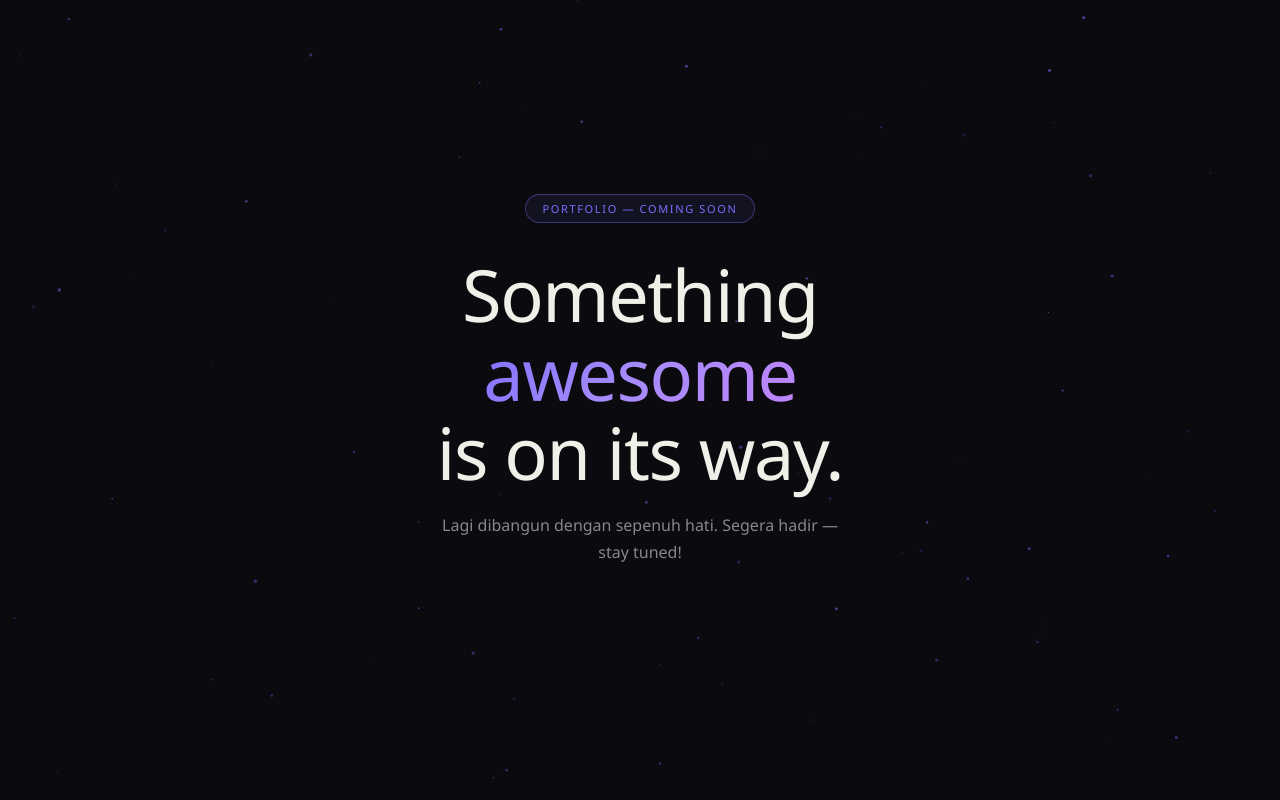
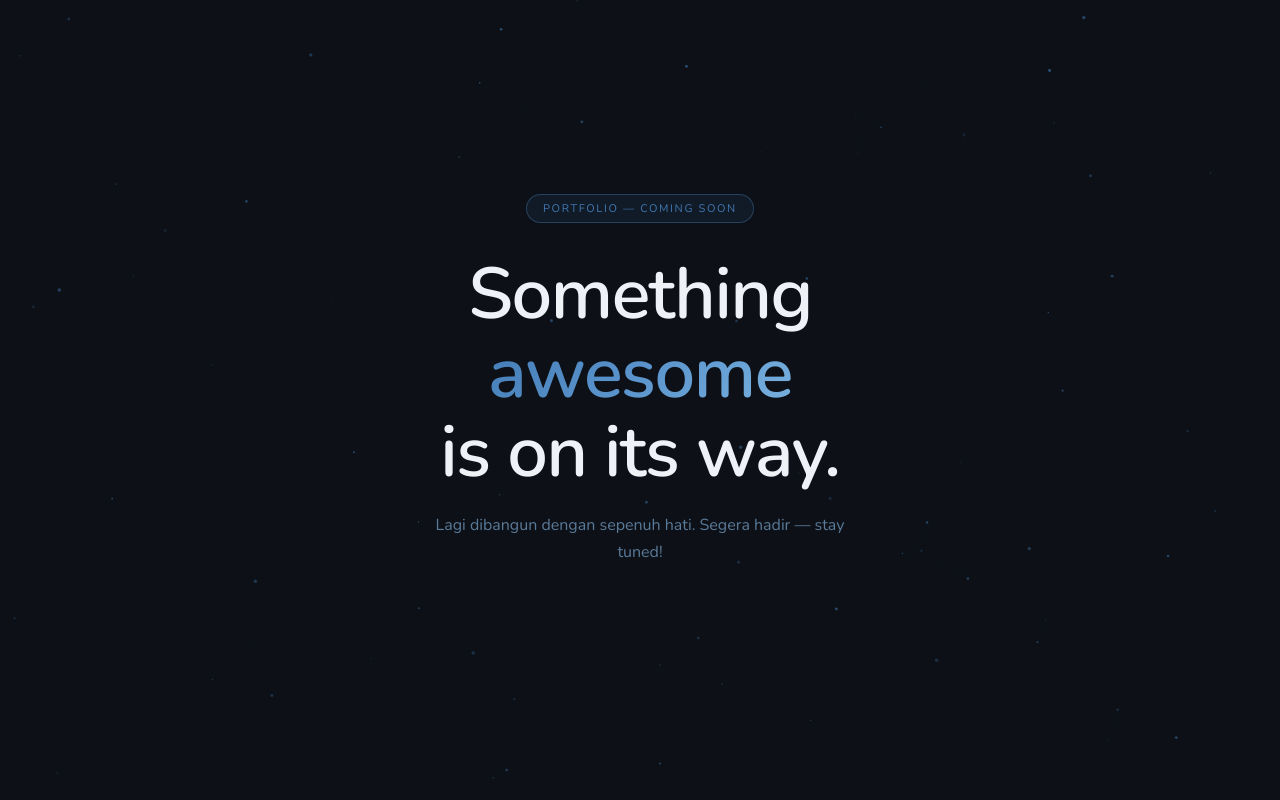
Before and after one commit to Evpieszi/evpieszi.github.io, a plain HTML site: page index.html in a window 1280 px wide. Drawn offline with nearby package versions, Linux system fonts and the light colour scheme.

Commit message:
Update index.html

```diff
--- a/index.html
+++ b/index.html
@@ -2,17 +2,21 @@
 <html>
 <head>
 <meta charset="UTF-8">
+<meta name="viewport" content="width=device-width, initial-scale=1.0">
+<title>Carolus Cahyo Echa — Coming Soon</title>
+<link rel="preconnect" href="https://fonts.googleapis.com">
+<link href="https://fonts.googleapis.com/css2?family=Plus+Jakarta+Sans:wght@700;800&family=Nunito:wght@300;400;600&display=swap" rel="stylesheet">
 <style>
   * { margin: 0; padding: 0; box-sizing: border-box; }
 
   body {
     min-height: 100vh;
-    background: #0a0a0f;
+    background: #0d1117;
     display: flex;
     flex-direction: column;
     align-items: center;
     justify-content: center;
-    font-family: var(--font-sans, 'Segoe UI', sans-serif);
+    font-family: 'Nunito', 'Segoe UI', sans-serif;
     overflow: hidden;
     position: relative;
   }
@@ -39,9 +43,9 @@
     font-weight: 500;
     letter-spacing: 0.15em;
     text-transform: uppercase;
-    color: #7c6fff;
-    border: 1px solid rgba(124,111,255,0.4);
-    background: rgba(124,111,255,0.08);
+    color: #427AB5;
+    border: 1px solid rgba(66,122,181,0.4);
+    background: rgba(66,122,181,0.10);
     padding: 6px 16px;
     border-radius: 20px;
     margin-bottom: 2rem;
@@ -49,15 +53,15 @@
 
   h1 {
     font-size: clamp(2.5rem, 8vw, 4.5rem);
-    font-weight: 500;
-    color: #f0efe8;
+    font-weight: 700;
+    color: #eef2f7;
     line-height: 1.1;
     margin-bottom: 1.25rem;
     letter-spacing: -0.02em;
   }
 
   h1 span {
-    background: linear-gradient(135deg, #7c6fff, #a78bfa, #c084fc);
+    background: linear-gradient(135deg, #427AB5, #5B94CC, #7ab3e0);
     -webkit-background-clip: text;
     -webkit-text-fill-color: transparent;
     background-clip: text;
@@ -65,7 +69,7 @@
 
   .desc {
     font-size: 16px;
-    color: #888;
+    color: #5a7a99;
     line-height: 1.7;
     margin-bottom: 2.5rem;
     max-width: 420px;
@@ -90,9 +94,9 @@
   .number {
     font-size: 2.5rem;
     font-weight: 500;
-    color: #f0efe8;
-    background: rgba(255,255,255,0.04);
-    border: 1px solid rgba(255,255,255,0.08);
+    color: #dce6f0;
+    background: rgba(66,122,181,0.07);
+    border: 1px solid rgba(66,122,181,0.18);
     border-radius: 12px;
     width: 76px;
     height: 76px;
@@ -105,12 +109,12 @@
 
   .label {
     font-size: 10px;
-    color: #555;
+    color: #3a5a78;
     letter-spacing: 0.1em;
     text-transform: uppercase;
   }
 
-  .social-btn:hover { border-color: rgba(124,111,255,0.5); color: #7c6fff; }
+  .social-btn:hover { border-color: rgba(66,122,181,0.5); color: #427AB5; }
 
   .social-btn svg { width: 16px; height: 16px; fill: currentColor; }
 </style>
@@ -152,7 +156,7 @@ function draw() {
   particles.forEach(p => {
     ctx.beginPath();
     ctx.arc(p.x, p.y, p.r, 0, Math.PI * 2);
-    ctx.fillStyle = `rgba(124,111,255,${p.o})`;
+    ctx.fillStyle = `rgba(66,122,181,${p.o})`;
     ctx.fill();
     p.x += p.dx; p.y += p.dy;
     if (p.x < 0 || p.x > W) p.dx *= -1;
@@ -169,7 +173,7 @@ function draw() {
         ctx.beginPath();
         ctx.moveTo(particles[i].x, particles[i].y);
         ctx.lineTo(particles[j].x, particles[j].y);
-        ctx.strokeStyle = `rgba(124,111,255,${0.06 * (1 - dist/100)})`;
+        ctx.strokeStyle = `rgba(66,122,181,${0.06 * (1 - dist/100)})`;
         ctx.lineWidth = 0.5;
         ctx.stroke();
       }
```
